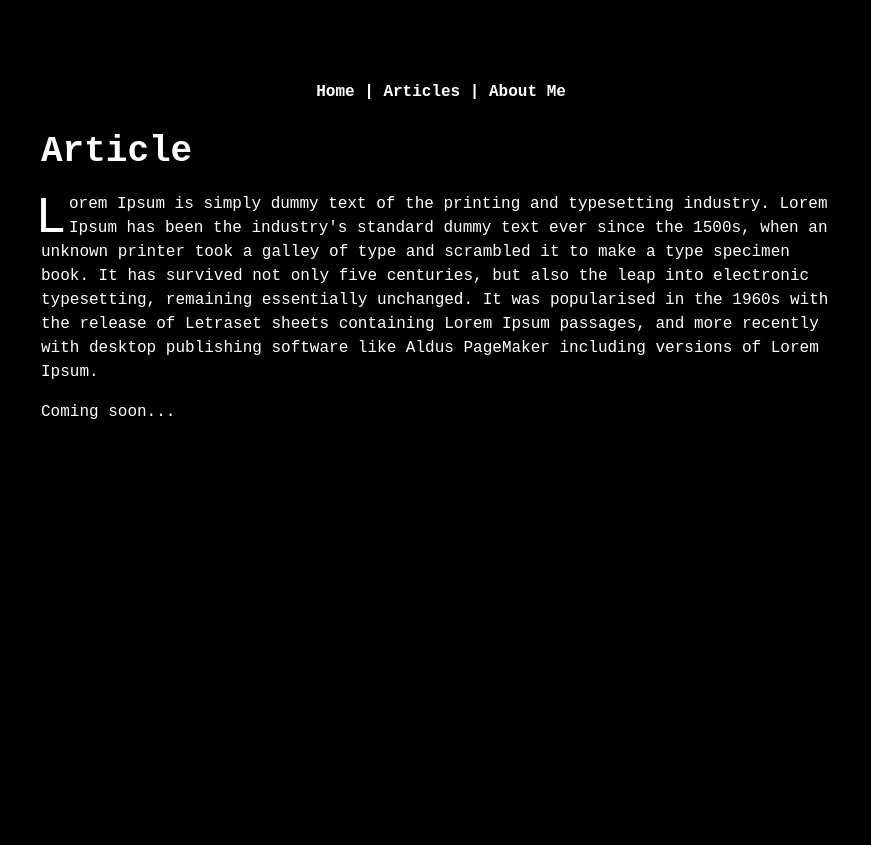
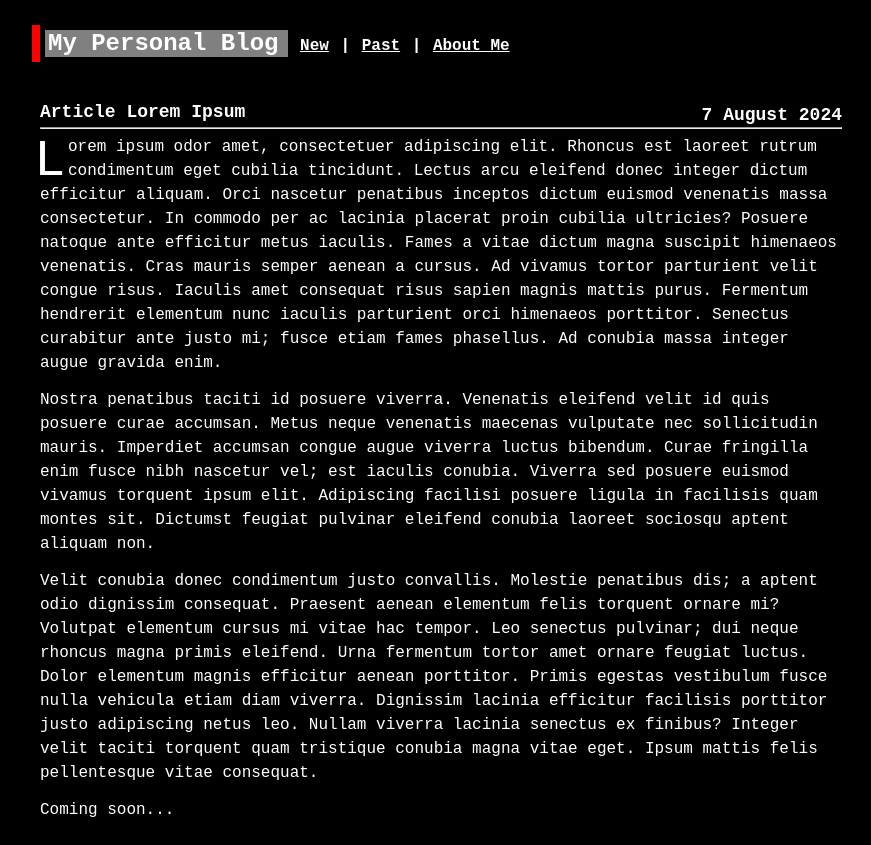
Before and after one commit to mhmtaligul/mhmtaligul.github.io, a plain HTML site: page index.html in a window 1280 px wide. Shown: the whole page, without its empty margins (199-1070 px from the left). Before the commit the page ends 800 px from the top, so only its background shows below. Drawn offline with Linux system fonts and the light colour scheme.

Commit message:
Update: style

```diff
--- a/index.html
+++ b/index.html
@@ -6,14 +6,43 @@
 </head>
 <body>
     <nav>
-        <a href="#">Home</a> |
-        <a href="#">Articles</a> |
+        <em>My Personal Blog</em>
+        <a href="#">New</a> |
+        <a href="#">Past</a> |
         <a href="#">About Me</a>
     </nav>
     <div class="container">
         <article>
-            <h1>Article</h1>
-            <p>Lorem Ipsum is simply dummy text of the printing and typesetting industry. Lorem Ipsum has been the industry's standard dummy text ever since the 1500s, when an unknown printer took a galley of type and scrambled it to make a type specimen book. It has survived not only five centuries, but also the leap into electronic typesetting, remaining essentially unchanged. It was popularised in the 1960s with the release of Letraset sheets containing Lorem Ipsum passages, and more recently with desktop publishing software like Aldus PageMaker including versions of Lorem Ipsum.</p>
+            <div id="containerIntro">
+                <h2>Article Lorem Ipsum</h2>
+                <h3>7 August 2024</h3>
+                <hr style="height: 0px; color: black;">
+            </div>
+            <p>Lorem ipsum odor amet, consectetuer adipiscing elit.
+                Rhoncus est laoreet rutrum condimentum eget cubilia tincidunt.
+                Lectus arcu eleifend donec integer dictum efficitur aliquam.
+                Orci nascetur penatibus inceptos dictum euismod venenatis massa consectetur.
+                In commodo per ac lacinia placerat proin cubilia ultricies? Posuere natoque ante efficitur metus iaculis.
+                Fames a vitae dictum magna suscipit himenaeos venenatis. Cras mauris semper aenean a cursus.
+                Ad vivamus tortor parturient velit congue risus. Iaculis amet consequat risus sapien magnis mattis purus.
+                Fermentum hendrerit elementum nunc iaculis parturient orci himenaeos porttitor. Senectus curabitur ante justo mi;
+                fusce etiam fames phasellus. Ad conubia massa integer augue gravida enim.
+            </p>
+            <p>Nostra penatibus taciti id posuere viverra. Venenatis eleifend velit id quis posuere curae accumsan.
+                Metus neque venenatis maecenas vulputate nec sollicitudin mauris.
+                Imperdiet accumsan congue augue viverra luctus bibendum.
+                Curae fringilla enim fusce nibh nascetur vel; est iaculis conubia. Viverra sed posuere euismod vivamus torquent ipsum elit.
+                Adipiscing facilisi posuere ligula in facilisis quam montes sit.
+                Dictumst feugiat pulvinar eleifend conubia laoreet sociosqu aptent aliquam non.
+            </p>
+            <p>
+                Velit conubia donec condimentum justo convallis. Molestie penatibus dis; a aptent odio dignissim consequat.
+                Praesent aenean elementum felis torquent ornare mi? Volutpat elementum cursus mi vitae hac tempor.
+                Leo senectus pulvinar; dui neque rhoncus magna primis eleifend.
+                Urna fermentum tortor amet ornare feugiat luctus. Dolor elementum magnis efficitur aenean porttitor.
+                Primis egestas vestibulum fusce nulla vehicula etiam diam viverra. Dignissim lacinia efficitur facilisis porttitor justo adipiscing netus leo.
+                Nullam viverra lacinia senectus ex finibus? Integer velit taciti torquent quam tristique conubia magna vitae eget. Ipsum mattis felis pellentesque vitae consequat.
+            </p>
             <!-- <img src="image.jpg" alt="Image description"> -->
             <p>Coming soon...</p>
         </article>
--- a/style.css
+++ b/style.css
@@ -8,18 +8,46 @@
     align-items: center
 }
 
+#containerIntro h2 {
+    display: inline;
+    vertical-align: top;
+    float: left;
+    font-size: 18px;
+    margin-bottom: 2px;
+}
+
+#containerIntro h3 {
+    display: inline;
+    vertical-align: top;
+    float: right;
+    font-size: 18px;
+    margin-bottom: 2px;
+}
+
 nav {
-    padding-top: 75px;
-    text-align: center;
+    text-align: left;
     max-width: 800px;
     margin: 0 auto;
     font-weight: bold;
+    border-left: 8px solid red;
+    display:block;
+    margin-top: 25px;
+    margin-bottom: 25px;
+    padding: 5px;
 }
 
 body {
     font-family: Courier New, monospace;
     color: white;
     background-color: black;
+}
+
+em {
+    font-style:normal;
+    font-size: 24px;
+    padding-left: 3px;
+    padding-right: 10px;
+    background-color: gray;
 }
 
 h1 {
@@ -30,27 +58,31 @@ h1 {
 p {
     line-height: 1.5;
     margin-bottom: 15px;
+    margin-top: -2px;
+}
+
+hr {
+    width:800px;
 }
 
 img {
-    max-width: 100%; /* Ensure image doesn't exceed container width */
+    max-width: 100%;
 }
 
 article h1+p:first-letter {
     font-size: 32px;
-  }
+}
 
-  p:nth-of-type(1):first-letter {
-    /* Initial letter occupies 2 lines and sinks 1 line */
+p:nth-of-type(1):first-letter {
     initial-letter: 2 2;
     color: white;
     content: "\00a0";
     padding-right: 5px;
-  }
+}
 
-a { color:white; text-decoration: none;} /* Globally */
-/* Each state */
-a:visited { text-decoration: none; color:white;}
-a:hover { text-decoration: none; color:blue; }
-a:focus {text-decoration:underline; color:lightgrey; }
-a:hover, a:active { text-decoration: none; color:black }
+a { color:white; text-decoration: underline; padding: 2px;}
+
+a:visited { text-decoration: none; color:lightgrey;}
+a:hover { text-decoration: none; color:white; }
+a:focus {text-decoration:none; color:white; }
+a:hover, a:active { text-decoration: none; color:lightgrey }
```
